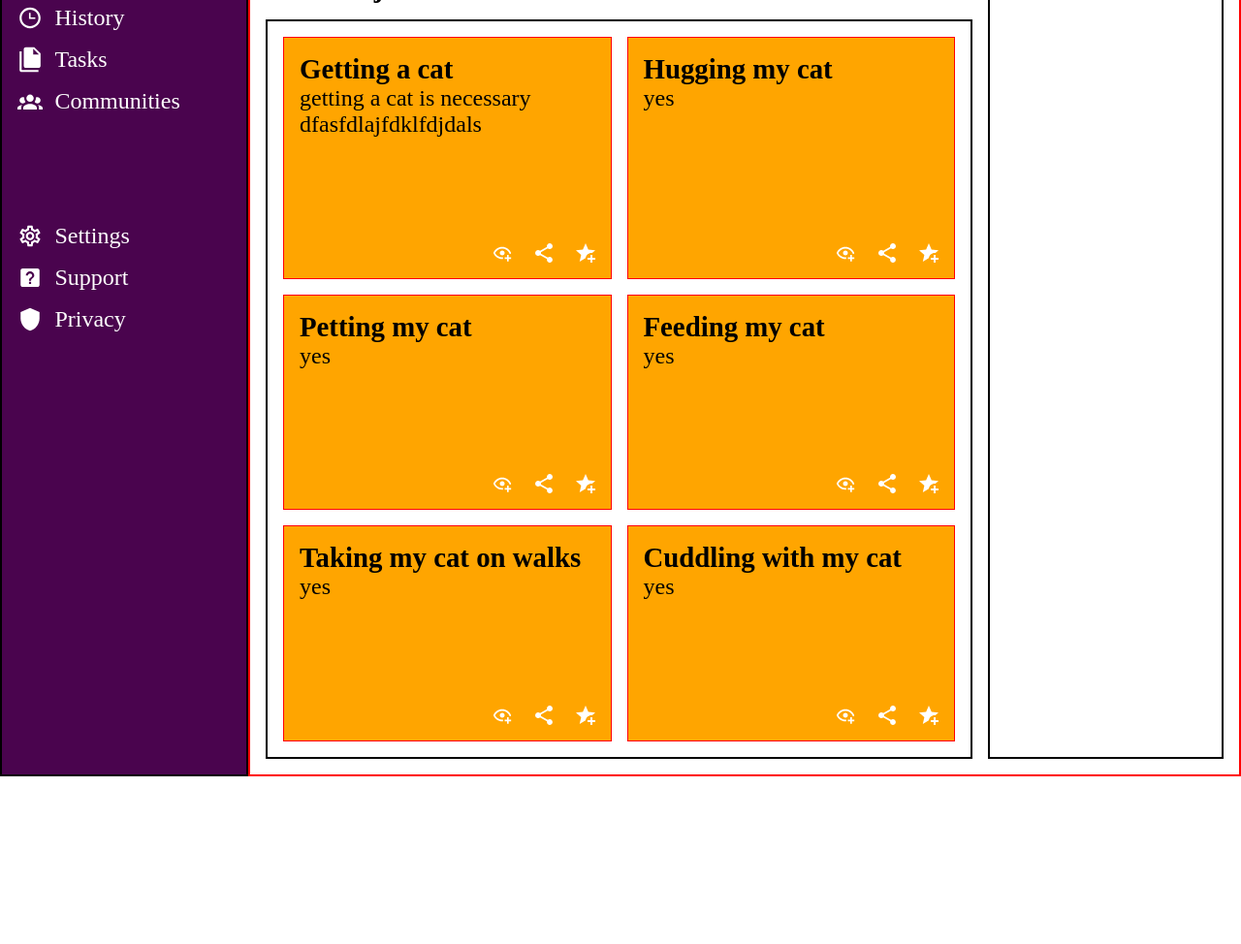
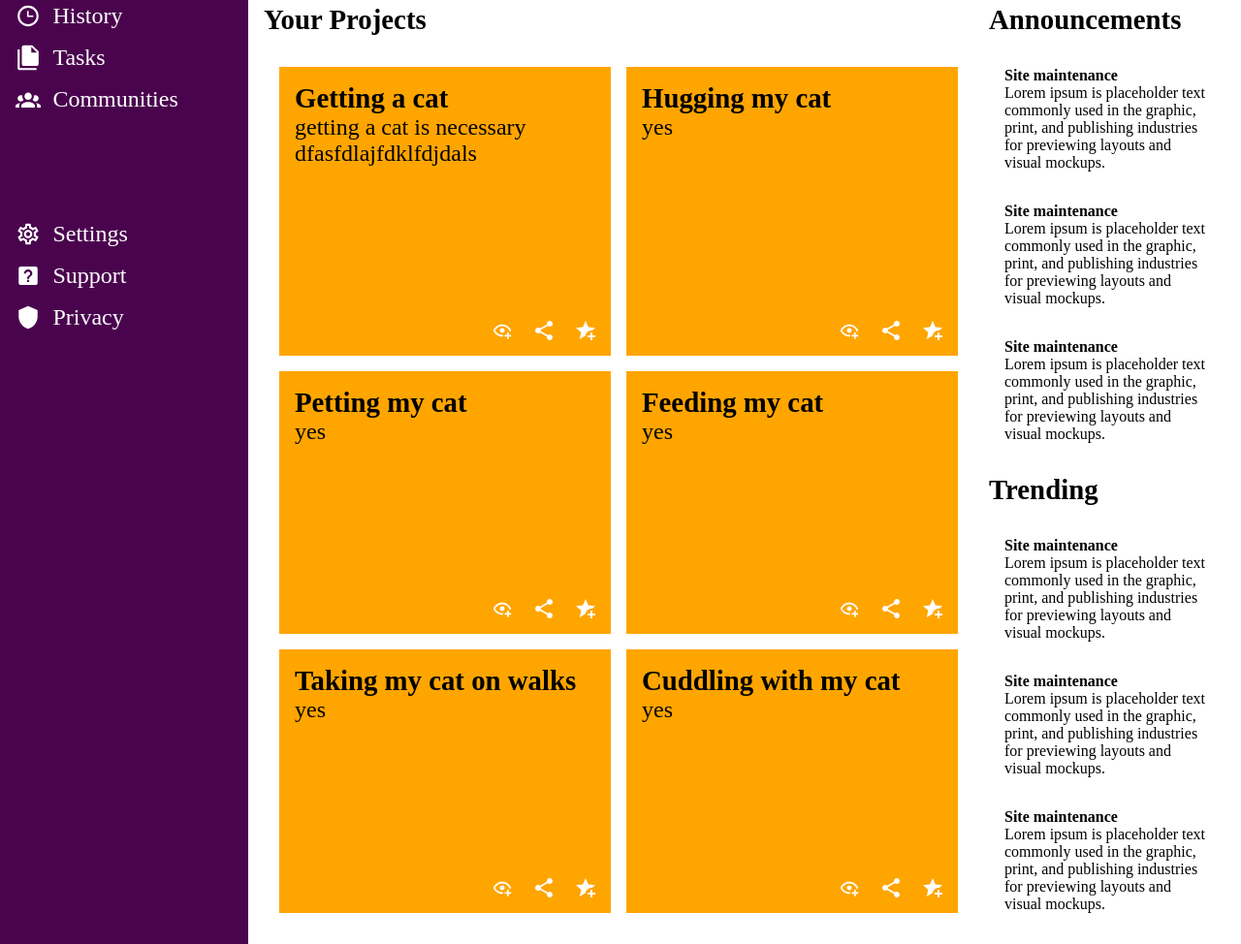
Before and after one commit to emShalaby/Dashboard, a plain HTML site: page index.html in a window 1280 px wide. Shown: the part 259-1233 px from the top of the page at 97% size. Before the commit the page ends 1060 px from the top, so only its background shows below. Drawn offline with Linux system fonts and the light colour scheme.

Commit message:
finish basic site layout and remove borders

```diff
--- a/index.html
+++ b/index.html
@@ -93,7 +93,48 @@
 
         <div class="main">
             <h3>Your Projects</h3>
-            <div class="sidebar"> </div>
+            <div class="sidebar">
+                <div class="announcements">
+                    <h3>Announcements</h3>
+                    <div class="sidebar-cards">
+                        <div class="sidebar-card">
+                            <h4>Site maintenance</h4>
+                            <p>Lorem ipsum is placeholder text commonly used in the graphic, print, and publishing industries for previewing layouts and visual mockups.</p>
+
+                        </div>
+                        <div class="sidebar-card">
+                            <h4>Site maintenance</h4>
+                            <p>Lorem ipsum is placeholder text commonly used in the graphic, print, and publishing industries for previewing layouts and visual mockups.</p>
+                        </div>
+                        <div class="sidebar-card">
+                            <h4>Site maintenance</h4>
+                            <p>Lorem ipsum is placeholder text commonly used in the graphic, print, and publishing industries for previewing layouts and visual mockups.</p>
+
+                        </div>
+                    </div>
+                </div>
+
+                <div class="trending">
+                    <h3>Trending</h3>
+                    <div class="sidebar-cards">
+                        <div class="sidebar-card">
+                            <h4>Site maintenance</h4>
+                            <p>Lorem ipsum is placeholder text commonly used in the graphic, print, and publishing industries for previewing layouts and visual mockups.</p>
+                        </div>
+                        <div class="sidebar-card">
+                            <h4>Site maintenance</h4>
+                            <p>Lorem ipsum is placeholder text commonly used in the graphic, print, and publishing industries for previewing layouts and visual mockups.</p>
+
+                        </div>
+                        <div class="sidebar-card">
+                            <h4>Site maintenance</h4>
+                            <p>Lorem ipsum is placeholder text commonly used in the graphic, print, and publishing industries for previewing layouts and visual mockups.</p>
+
+                        </div>
+                    </div>
+
+                </div>
+            </div>
             <div class="cards">
                 <div class="card">
 
--- a/stylesheet.css
+++ b/stylesheet.css
@@ -38,7 +38,6 @@ p{
 }
 
 .menu{
-    border: black solid 2px;
     padding-top: 1rem;
     grid-area: 1/1/3/2;
     display: grid;
@@ -48,7 +47,6 @@ p{
 
 }
 .header{
-    border: brown solid 2px;
     background-color: turquoise;
     padding: 1em;
     display: grid;
@@ -64,7 +62,6 @@ p{
 }
 
 .main{
-    border: red solid 2px;
     display: grid;
     grid-template-rows: auto 1fr;
     grid-template-columns: 3fr 1fr;
@@ -73,7 +70,6 @@ p{
 }
 .cards{
     padding: 1em;
-    border: solid black 2px;
     display: grid;
     grid-template-rows: repeat(auto-fit,1fr);
     grid-template-columns: 1fr 1fr;
@@ -81,7 +77,6 @@ p{
 
 }
 .card{
-    border: solid 1px red;
     padding: 1em;
     display: flex;
     flex-direction: column;
@@ -94,9 +89,12 @@ p{
     gap: 1.5rem;
 }
 .sidebar{
-    border: solid black 2px;
     grid-row: 1/3;
     grid-column: 2/3;
+    display: flex;
+    flex-direction: column;
+    justify-content: space-between;
+    gap: 1em;
 }
 
 .first-group{
@@ -158,3 +156,20 @@ padding: 1rem;
     height: 2rem;
 
 }
+.announcements,
+.trending{
+    display: grid;
+    grid-template-rows: auto 1fr;
+}
+
+.sidebar-cards{
+    display: grid;
+    grid-template-rows: repeat(3,1fr);
+    margin-top: 1em;
+}
+.sidebar-card>p{
+    font-size: 1em;
+}
+.sidebar-card{
+    padding: 1em;
+}
```
